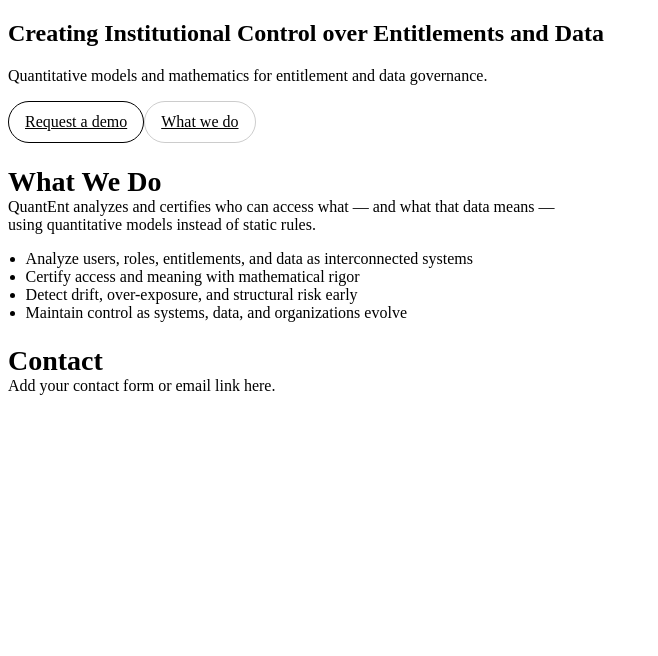
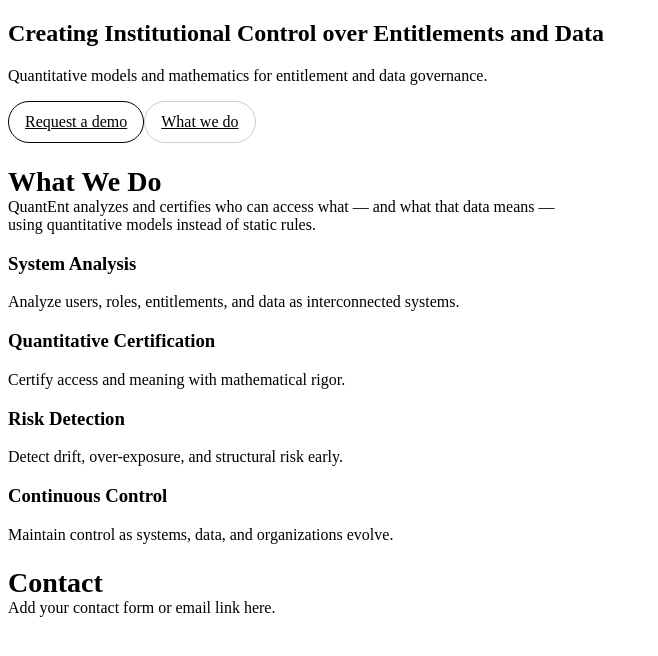
Before and after one commit to quantent-web/quantent-web, a Next.js app: page / in a window 1280 px wide. Shown: the top 656 px of the page, without its empty margins (0-658 px from the left). Built offline with nearby package versions, Linux system fonts and the light colour scheme; a web font is replaced by a local one.

Commit message:
Replace bullets with feature cards

```diff
--- a/app/page.tsx
+++ b/app/page.tsx
@@ -30,12 +30,35 @@ export default function Home() {
           means — using quantitative models instead of static rules.
         </p>
 
-        <ul className="bullets">
-          <li>Analyze users, roles, entitlements, and data as interconnected systems</li>
-          <li>Certify access and meaning with mathematical rigor</li>
-          <li>Detect drift, over-exposure, and structural risk early</li>
-          <li>Maintain control as systems, data, and organizations evolve</li>
-        </ul>
+        <div className="cards-grid">
+  <div className="card">
+    <h3 className="card-title">System Analysis</h3>
+    <p className="card-text">
+      Analyze users, roles, entitlements, and data as interconnected systems.
+    </p>
+  </div>
+
+  <div className="card">
+    <h3 className="card-title">Quantitative Certification</h3>
+    <p className="card-text">
+      Certify access and meaning with mathematical rigor.
+    </p>
+  </div>
+
+  <div className="card">
+    <h3 className="card-title">Risk Detection</h3>
+    <p className="card-text">
+      Detect drift, over-exposure, and structural risk early.
+    </p>
+  </div>
+
+  <div className="card">
+    <h3 className="card-title">Continuous Control</h3>
+    <p className="card-text">
+      Maintain control as systems, data, and organizations evolve.
+    </p>
+  </div>
+</div>
       </section>
 
       {/* CONTACT (placeholder) */}
```
